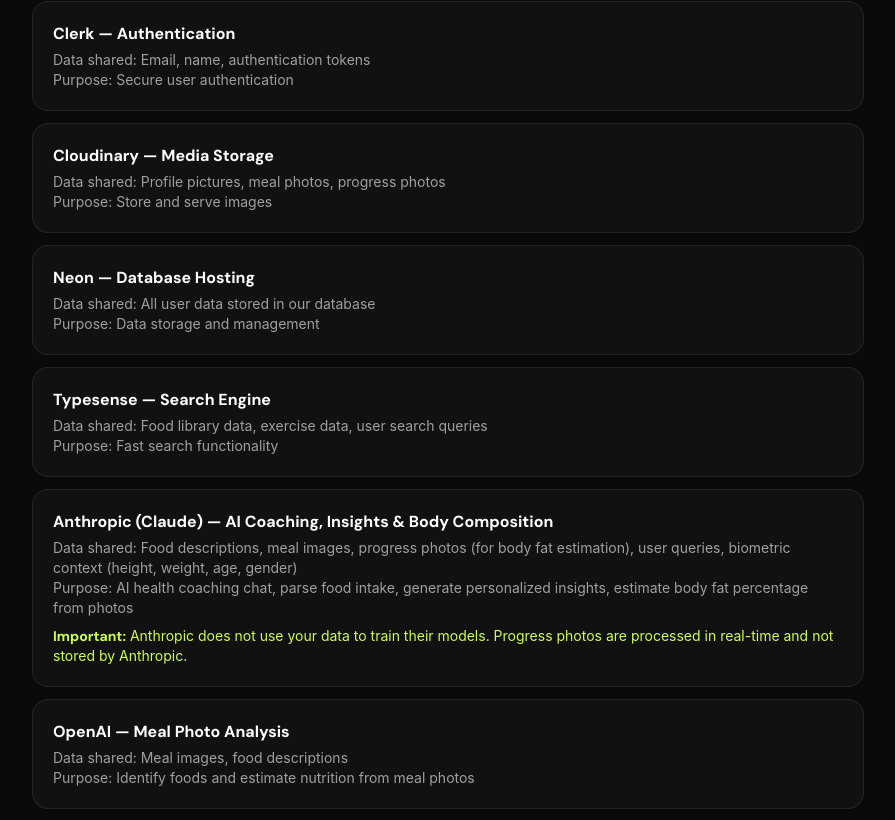
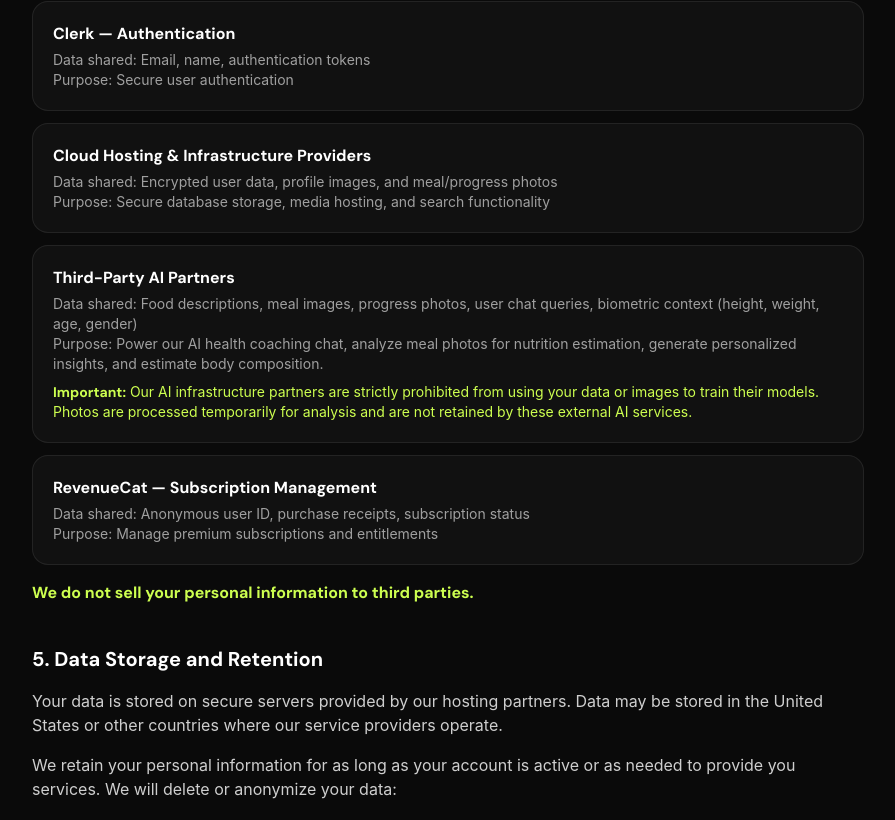
Before and after one commit to ethan0c/HelthyWebsite, a Next.js app: page /privacy in a window 1280 px wide. Shown: the part 2119-2939 px from the top of the page, without its empty margins (192-1087 px from the left). Built offline with nearby package versions, Linux system fonts and the light colour scheme; a web font is replaced by a local one.

Commit message:
Refactor privacy policy details for data sharing and purpose clarification

```diff
--- a/app/privacy/page.tsx
+++ b/app/privacy/page.tsx
@@ -138,30 +138,15 @@
                     <p className="text-sm text-white/60">Purpose: Secure user authentication</p>
                   </div>
                   <div className="rounded-2xl border border-white/8 bg-white/[0.03] p-5">
-                    <p className="font-semibold text-white">Cloudinary — Media Storage</p>
-                    <p className="text-sm text-white/60 mt-1">Data shared: Profile pictures, meal photos, progress photos</p>
-                    <p className="text-sm text-white/60">Purpose: Store and serve images</p>
+                    <p className="font-semibold text-white">Cloud Hosting & Infrastructure Providers</p>
+                    <p className="text-sm text-white/60 mt-1">Data shared: Encrypted user data, profile images, and meal/progress photos</p>
+                    <p className="text-sm text-white/60">Purpose: Secure database storage, media hosting, and search functionality</p>
                   </div>
                   <div className="rounded-2xl border border-white/8 bg-white/[0.03] p-5">
-                    <p className="font-semibold text-white">Neon — Database Hosting</p>
-                    <p className="text-sm text-white/60 mt-1">Data shared: All user data stored in our database</p>
-                    <p className="text-sm text-white/60">Purpose: Data storage and management</p>
-                  </div>
-                  <div className="rounded-2xl border border-white/8 bg-white/[0.03] p-5">
-                    <p className="font-semibold text-white">Typesense — Search Engine</p>
-                    <p className="text-sm text-white/60 mt-1">Data shared: Food library data, exercise data, user search queries</p>
-                    <p className="text-sm text-white/60">Purpose: Fast search functionality</p>
-                  </div>
-                  <div className="rounded-2xl border border-white/8 bg-white/[0.03] p-5">
-                    <p className="font-semibold text-white">Anthropic (Claude) — AI Coaching, Insights &amp; Body Composition</p>
-                    <p className="text-sm text-white/60 mt-1">Data shared: Food descriptions, meal images, progress photos (for body fat estimation), user queries, biometric context (height, weight, age, gender)</p>
-                    <p className="text-sm text-white/60">Purpose: AI health coaching chat, parse food intake, generate personalized insights, estimate body fat percentage from photos</p>
-                    <p className="text-sm text-helthy-lemon mt-2"><strong>Important:</strong> Anthropic does not use your data to train their models. Progress photos are processed in real-time and not stored by Anthropic.</p>
-                  </div>
-                  <div className="rounded-2xl border border-white/8 bg-white/[0.03] p-5">
-                    <p className="font-semibold text-white">OpenAI — Meal Photo Analysis</p>
-                    <p className="text-sm text-white/60 mt-1">Data shared: Meal images, food descriptions</p>
-                    <p className="text-sm text-white/60">Purpose: Identify foods and estimate nutrition from meal photos</p>
+                    <p className="font-semibold text-white">Third-Party AI Partners</p>
+                    <p className="text-sm text-white/60 mt-1">Data shared: Food descriptions, meal images, progress photos, user chat queries, biometric context (height, weight, age, gender)</p>
+                    <p className="text-sm text-white/60">Purpose: Power our AI health coaching chat, analyze meal photos for nutrition estimation, generate personalized insights, and estimate body composition.</p>
+                    <p className="text-sm text-helthy-lemon mt-2"><strong>Important:</strong> Our AI infrastructure partners are strictly prohibited from using your data or images to train their models. Photos are processed temporarily for analysis and are not retained by these external AI services.</p>
                   </div>
                   <div className="rounded-2xl border border-white/8 bg-white/[0.03] p-5">
                     <p className="font-semibold text-white">RevenueCat — Subscription Management</p>
```
Also changed, not shown: 1 other file (tests, documents, lock files or other folders).
